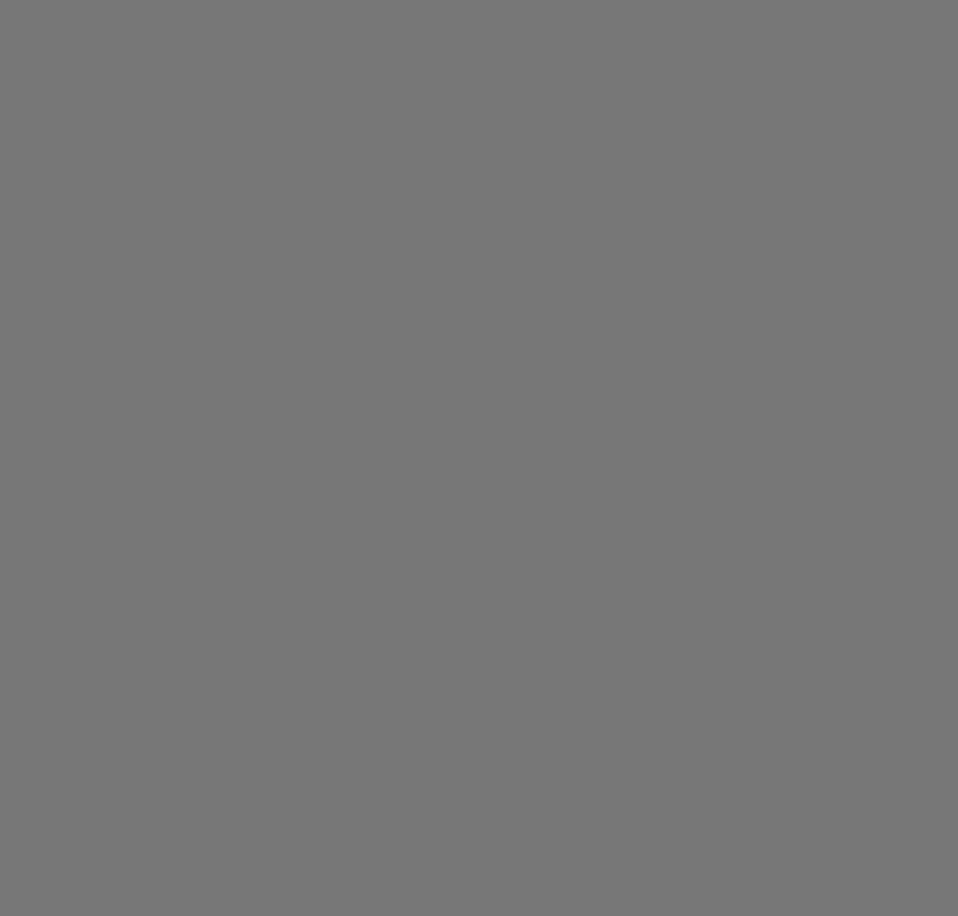
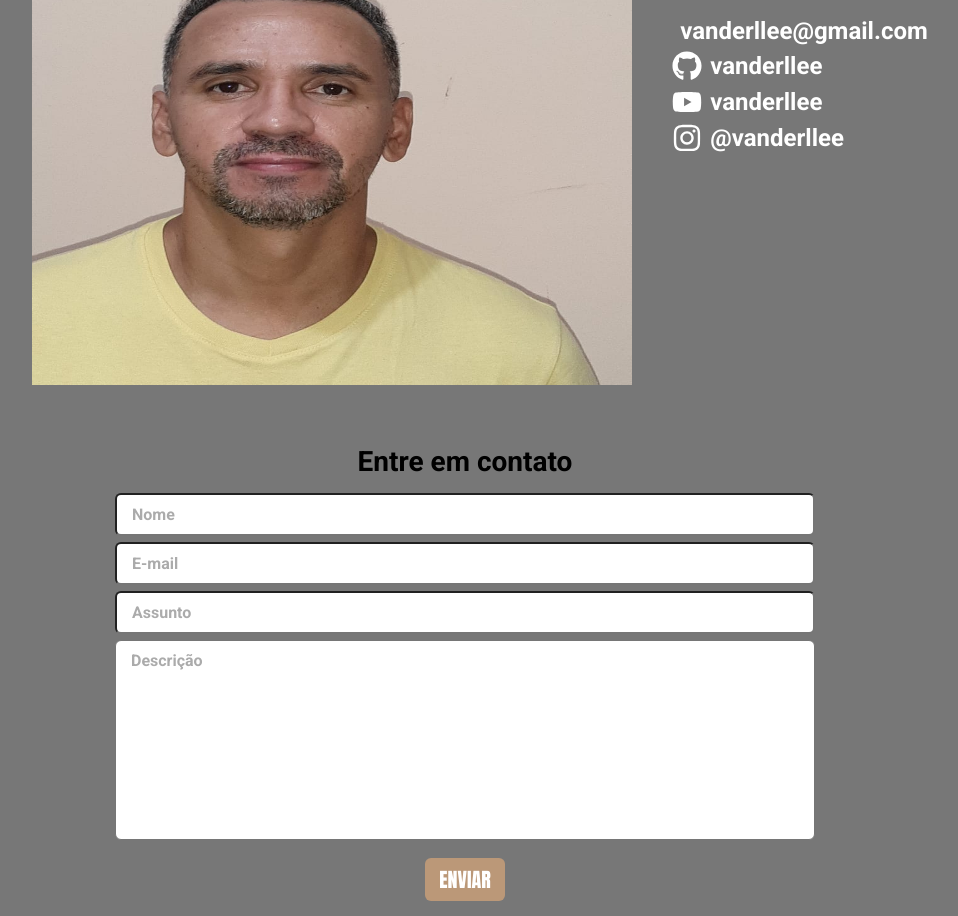
Before and after one commit to Vanderllee/Vanderllee, a React (Create React App) app: page /contato in a window 1280 px wide. Shown: the part 300-1216 px from the top of the page, without its empty margins (175-1133 px from the left). Before the commit the page ends 800 px from the top, so only its background shows below. Built offline with nearby package versions, Linux system fonts and the light colour scheme.

Commit message:
finished contact page

```diff
--- a/src/pages/Contato/index.tsx
+++ b/src/pages/Contato/index.tsx
@@ -1,11 +1,185 @@
-import React from 'react';
+import React, { useState, useCallback } from 'react';
+import { ToastContainer, toast } from 'react-toastify';
+import { GrMail } from 'react-icons/gr';
+import { FaGithub, FaInstagram, FaYoutube } from 'react-icons/fa';
+import MinhaFoto from '../../assets/minhafoto.jpeg';
 
-import { Container } from './styles';
+import {
+  Container,
+  Form,
+  Contact,
+  SocialMedia,
+  CopyToClipBoard,
+} from './styles';
 
-const Contato: React.FC = () => (
-  <Container>
-    <h1>Contato</h1>
-  </Container>
-);
+const Contato: React.FC = () => {
+  const [loading, setLoading] = useState(0);
+
+  const onHandleSubmit = useCallback((event) => {
+    event.preventDefault();
+
+    const inputs = document.getElementsByTagName('input');
+    const description = document.getElementsByTagName('textarea')[0].value;
+
+    const formData = {
+      name: inputs[0].value,
+      email: inputs[1].value,
+      subject: inputs[2].value,
+      description,
+    };
+
+    if (
+      formData.name === '' ||
+      formData.email === '' ||
+      formData.subject === '' ||
+      formData.description === ''
+    ) {
+      toast('📝 Favor preencher todos os campos', {
+        position: 'top-center',
+        autoClose: 4000,
+        hideProgressBar: false,
+        closeOnClick: true,
+        pauseOnHover: true,
+        draggable: true,
+        progress: undefined,
+        bodyStyle: {
+          fontFamily: 'Roboto',
+          fontSize: 18,
+          color: '#272727',
+        },
+      });
+
+      return;
+    }
+
+    toast.info('📤 Enviando e-mail...', {
+      position: 'top-center',
+      autoClose: 4000,
+      hideProgressBar: false,
+      closeOnClick: true,
+      pauseOnHover: true,
+      draggable: true,
+      progress: undefined,
+      bodyStyle: { fontFamily: 'Roboto', fontSize: 20 },
+    });
+
+    setLoading(1);
+
+    fetch('https://formspree.io/f/xdoyknzd', {
+      method: 'POST',
+      headers: { Accept: 'application/json' },
+      body: JSON.stringify(formData),
+    })
+      .then((response) => {
+        if (response.status === 200) {
+          toast.success('🚀 E-mail enviado com sucesso!', {
+            position: 'top-center',
+            autoClose: 4000,
+            hideProgressBar: false,
+            closeOnClick: true,
+            pauseOnHover: true,
+            draggable: true,
+            progress: undefined,
+            bodyStyle: { fontFamily: 'Roboto', fontSize: 20 },
+          });
+        } else {
+          toast.error('😓 Erro ao enviar o e-mail', {
+            position: 'top-center',
+            autoClose: 4000,
+            hideProgressBar: false,
+            closeOnClick: true,
+            pauseOnHover: true,
+            draggable: true,
+            progress: undefined,
+            bodyStyle: { fontFamily: 'Roboto', fontSize: 20 },
+          });
+        }
+
+        for (let i = 0; i < 3; i += 1) {
+          inputs[i].value = '';
+        }
+
+        document.getElementsByTagName('textarea')[0].value = '';
+
+        setLoading(0);
+      })
+      .catch(() => {
+        toast.error('😓 Erro ao enviar o e-mail', {
+          position: 'top-center',
+          autoClose: 4000,
+          hideProgressBar: false,
+          closeOnClick: true,
+          pauseOnHover: true,
+          draggable: true,
+          progress: undefined,
+          bodyStyle: { fontFamily: 'Roboto', fontSize: 20 },
+        });
+
+        setLoading(0);
+      });
+  }, []);
+
+  return (
+    <Container>
+      <Contact>
+        <GrMail size={30} />
+        <img src={MinhaFoto} width={600} height={600} alt="minha imagem" />
+        <SocialMedia>
+          <CopyToClipBoard>
+            <p id="clipboard">vanderllee@gmail.com</p>
+          </CopyToClipBoard>
+
+          <a
+            href="https://www.github.com/vanderllee"
+            target="_blank"
+            rel="noopener noreferrer"
+          >
+            <FaGithub size={30} />
+            <p>vanderllee</p>
+          </a>
+          <a
+            href="https://www.youtube.com/channel/UCIhsI9U96yZh_FVx6XLZHig"
+            target="_blank"
+            rel="noopener noreferrer"
+          >
+            <FaYoutube size={30} />
+            <p>vanderllee</p>
+          </a>
+          <a
+            href="https://www.instagram.com/vanderllee/"
+            target="_blank"
+            rel="noopener noreferrer"
+          >
+            <FaInstagram size={30} />
+            <p>@vanderllee</p>
+          </a>
+        </SocialMedia>
+      </Contact>
+      <Form onSubmit={onHandleSubmit} loading={loading}>
+        <h1>Entre em contato</h1>
+        <input type="text" name="name" placeholder="Nome" />
+        <br />
+        <input type="email" name="email" placeholder="E-mail" />
+        <br />
+        <input type="text" name="subject" placeholder="Assunto" />
+        <br />
+        <textarea name="description" placeholder="Descrição" cols={120} />
+        <br />
+        <button type="submit">enviar</button>
+      </Form>
+      <ToastContainer
+        position="top-center"
+        autoClose={4000}
+        hideProgressBar={false}
+        newestOnTop={false}
+        closeOnClick
+        rtl={false}
+        pauseOnFocusLoss
+        draggable
+        pauseOnHover
+      />
+    </Container>
+  );
+};
 
 export default Contato;
--- a/src/pages/Contato/styles.ts
+++ b/src/pages/Contato/styles.ts
@@ -1,3 +1,128 @@
-import styled from 'styled-components';
+import styled, { css, FlattenSimpleInterpolation } from 'styled-components';
 
-export const Container = styled.div``;
+interface FormProps {
+  loading: number;
+}
+
+export const Container = styled.div`
+  width: 80vw;
+  margin: 0 auto;
+  display: flex;
+  flex-direction: column;
+  text-align: center;
+
+  /* push animation here!! */
+
+  h1 {
+    margin-top: 60px;
+    margin-bottom: 15px;
+  }
+`;
+
+export const Contact = styled.div`
+  display: flex;
+  place-content: center;
+  margin-top: 40px;
+
+  a {
+    margin-top: 6px;
+    display: flex;
+    align-items: center;
+    color: #fff;
+  }
+  p {
+    margin-left: 8px;
+    font-size: 24px;
+  }
+  img {
+    margin-right: 40px;
+  }
+  @media (max-width: 700px) {
+    img {
+      display: none;
+    }
+  }
+`;
+export const SocialMedia = styled.div`
+  display: flex;
+  flex-direction: column;
+  place-content: center;
+  @media (max-width: 700px) {
+    p {
+      font-size: 20px;
+    }
+  }
+`;
+
+export const CopyToClipBoard = styled.div`
+  display: flex;
+  align-items: center;
+  color: #fff;
+`;
+
+export const Form = styled.form<FormProps>`
+  input,
+  textarea {
+    width: 700px;
+    padding: 10px 15px;
+    border-radius: 6px;
+    font-size: 16px;
+  }
+
+  input::placeholder,
+  textarea::placeholder {
+    color: #ababab;
+  }
+
+  br + input {
+    margin-top: 6px;
+  }
+
+  textarea {
+    resize: none;
+    margin-top: 6px;
+    height: 200px;
+  }
+
+  button {
+    margin: 15px 0;
+    font-family: 'Anton', Helvetica, Arial;
+    text-transform: uppercase;
+    font-size: 20px;
+    border: 0;
+    border-radius: 6px;
+    color: #fff;
+    background-color: #bb9878;
+    padding: 6px 14px;
+    transition: background-color 200ms;
+
+    ${(props): FlattenSimpleInterpolation =>
+      props.loading === 1
+        ? css`
+            opacity: 0.7;
+            pointer-events: none;
+          `
+        : css`
+            pointer-events: all;
+            opacity: 1;
+          `}
+
+    button:hover {
+      background-color: #d4ae8b;
+    }
+
+    @media (max-width: 950px) {
+      input,
+      textarea {
+        width: 500px;
+      }
+    }
+
+    @media (max-width: 700px) {
+      input,
+      textarea {
+        width: 288px;
+      }
+    }
+  }
+`;
```
Also changed, not shown: src/assets/minhafoto.jpeg (added).
